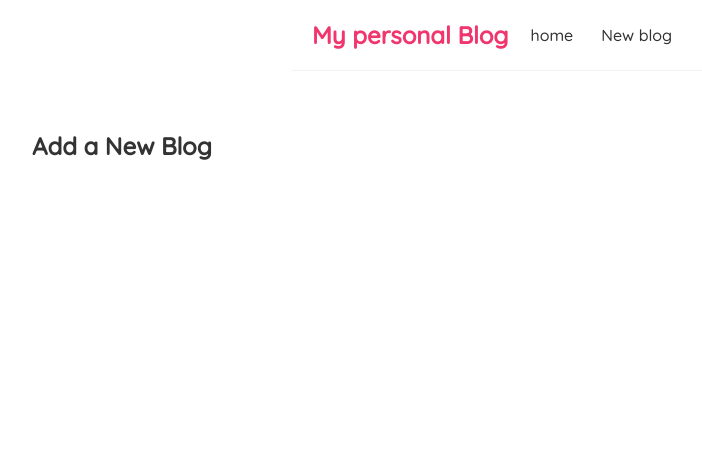
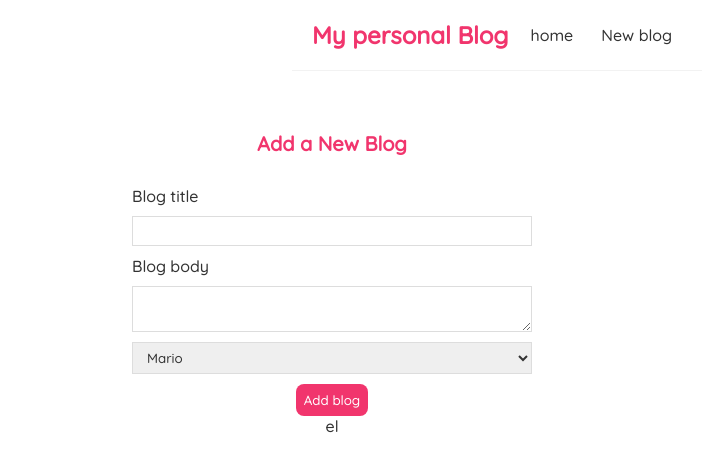
Before and after one commit to ulaitorcodes/personal-blog, a React (Create React App) app: page /create in a window 1280 px wide. Shown: the top 470 px of the page, without its empty margins (28-730 px from the left). Built offline with nearby package versions, Linux system fonts and the light colour scheme.

Commit message:
controled inputs

```diff
--- a/src/Create.js
+++ b/src/Create.js
@@ -1,7 +1,33 @@
+import { useState } from "react";
+
 const Create = () =>{
+    const [title, setTitle] = useState('');
+    const [body, setBody] = useState('');
+    const [author, setAuthor] = useState('el');
+
+
     return (
         <div className="create">
             <h2>Add a New Blog</h2>
+            <form action="">
+                <label>Blog title</label>
+                <input type="text" required value={title} onChange={(e) => setTitle(e.target.value)}/>
+
+                <label>Blog body</label>
+                <textarea name="" required value={body} onChange={(e) => setBody(e.target.value)} ></textarea>
+
+                <select value={author} onChange={(e) => setAuthor(e.target.value)}>
+                    <option value="Mario">Mario</option>
+                    <option value="Elijah">Elijah</option>
+                </select>
+                <button>Add blog</button>
+                <p>{title}</p>
+                <p>{body}</p>
+                <p>{author}</p>
+
+
+
+            </form>
         </div>
     )
 }
--- a/src/index.css
+++ b/src/index.css
@@ -73,3 +73,39 @@
   border-radius: 8px;
   cursor: pointer;
 }
+
+/* Create new blog form */
+
+.create{
+  max-width: 400px;
+  margin: 0 auto;
+  text-align: center;
+}
+
+.create label{
+  text-align: left;
+  display: block;
+}
+.create h2{
+  font-size: 20px;
+  color: #f1356d;
+  margin-bottom: 30px;
+
+}
+
+.create input, .create textarea, .create select{
+  width: 100%;
+  padding: 6px 10px;
+  margin: 10px 0;
+  border: 1px solid #ddd;
+  box-sizing: border-box;
+  display: block;
+}
+.create button{
+  background-color: #f1356d;
+  color: #fff;
+  border: 0;
+  padding: 8px;
+  border-radius: 8px;
+  cursor: pointer;
+}
```
